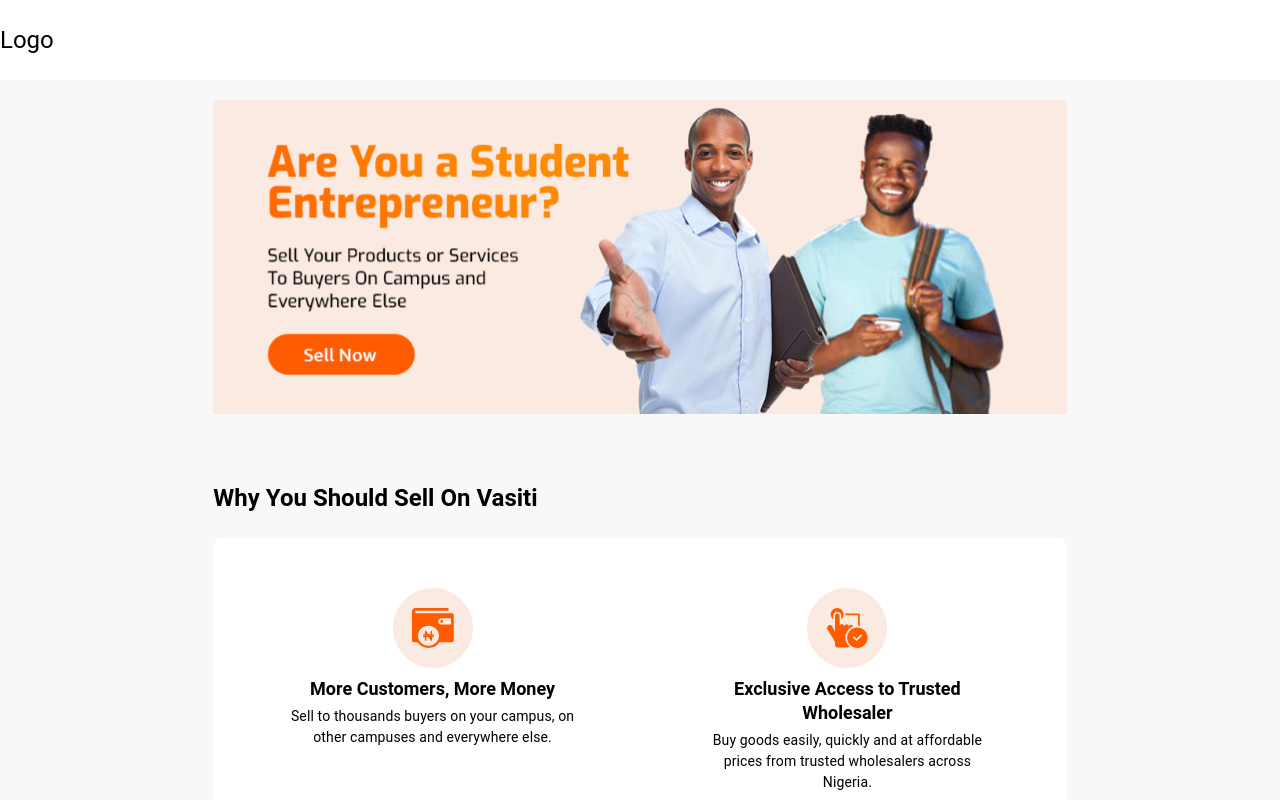
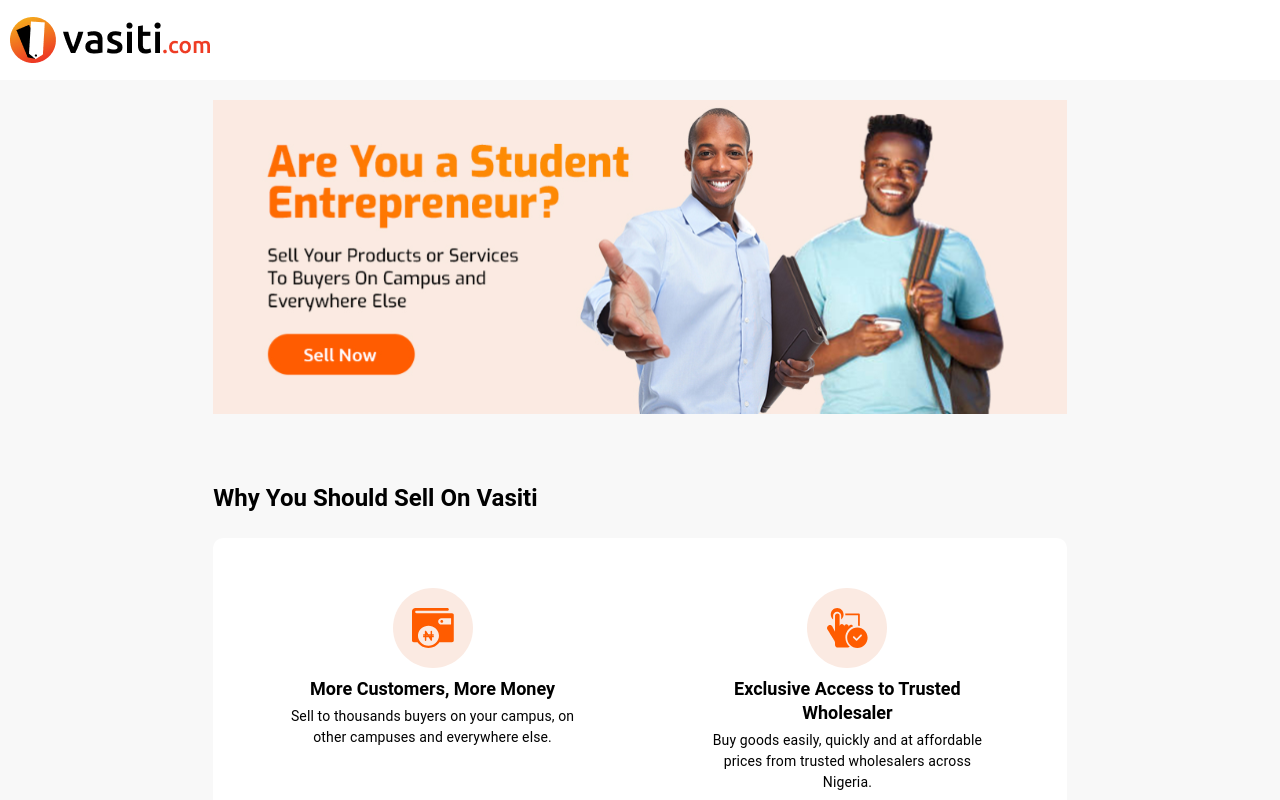
Before and after one commit to sabdullateef87/spicey-cafe, a React (Create React App) app: page / in a window 1280 px wide. Shown: the top 800 px of the page. Built offline with nearby package versions, Linux system fonts and the light colour scheme; what react-swipeable-views-utils would draw is missing.

Commit message:
rtrtrtrttr

```diff
--- a/src/Components/LandingPage2/LandingPage2.jsx
+++ b/src/Components/LandingPage2/LandingPage2.jsx
@@ -10,6 +10,7 @@
 import icon2 from "../Icons/ExclusiveAccess.svg";
 import icon4 from "../Icons/UnlimitedSupport.svg";
 import icon3 from "../Icons/Training.svg";
+import vasitiLogo from "../Icons/Vasiti-Logo-black 1.png";
 import whatYourShouldKnowIcon from "../Icons/what-you-icon.svg";
 import jetImage from "../Icons/jetimage.svg";
 import bg from "../Icons/apply-here-background.svg";
@@ -30,7 +31,8 @@
   header: {
     boxShadow: "none",
     height: "80px",
-    backgroundColor: "white"
+    backgroundColor: "white",
+    padding: "0 0 0 10px"
   },
   benefit: {
     fontWeight: "bold",
@@ -134,6 +136,11 @@
     [theme.breakpoints.down("xs")]: {
       fontSize: "14px !important"
     }
+  },
+  vasitiLogo: {
+    [theme.breakpoints.down("xs")]: {
+      width: "150px !important"
+    }
   }
 }));
 
@@ -146,7 +153,11 @@
         {/* header section */}
         <Grid item xs={12} sm={12} md={12}>
           <Grid container className={classes.header} alignItems="center">
-            <Typography variant="h5">Logo</Typography>
+            <img
+              src={vasitiLogo}
+              alt="the best platform for students"
+              className={classes.vasitiLogo}
+            />
           </Grid>
         </Grid>
 
```
Also changed, not shown: src/Components/Icons/Vasiti-Logo-black 1.png (added).
